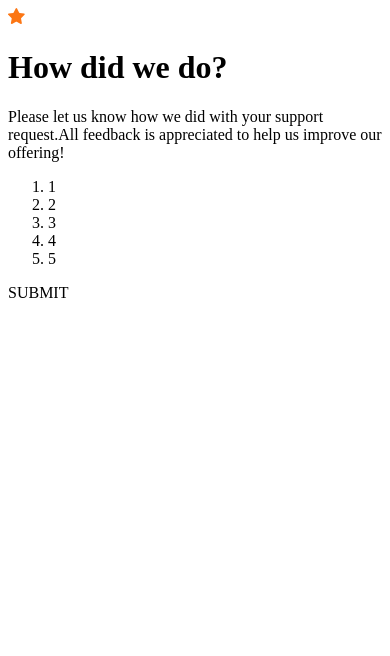
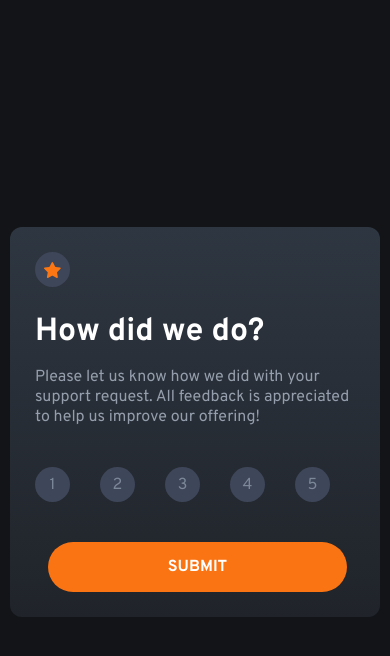
Before and after one commit to KelvinMvungi/interactive-rating-component-main, a plain HTML site: page index.html in a window 390 px wide. Drawn offline with Linux system fonts and the light colour scheme.

Commit message:
Add rating styling to the mobile layout

```diff
--- a/index.html
+++ b/index.html
@@ -6,6 +6,7 @@
     <meta name="viewport" content="width=device-width, initial-scale=1.0">
     <title>Rate Us!</title>
     <link rel="icon" type="image/x-icon" href="images/favicon-32x32.png">
+    <link rel="stylesheet" href="styles.css">
 </head>
 <body>
     <main>
@@ -15,7 +16,7 @@
             </div>
             <div id="text">
                 <h1>How did we do?</h1>
-                <p>Please let us know how we did with your support request.All feedback is appreciated to help us improve our offering!</p>
+                <p>Please let us know how we did with your support request. All feedback is appreciated to help us improve our offering!</p>
             </div>
             <div id="rates">
                 <ol>
--- /dev/null
+++ b/styles.css
@@ -0,0 +1,124 @@
+@import url('https://fonts.googleapis.com/css2?family=Overpass:wght@200;300;400;500;700&display=swap');
+
+
+:root {
+--White: hsl(0, 0%, 100%);
+--Light-Grey: hsl(217, 12%, 63%);
+--Medium-Grey: hsl(216, 12%, 54%);
+--Dark-Blue: hsl(213, 19%, 18%);
+--Very-Dark-Blue: hsl(216, 12%, 8%);
+--Orange: hsl(25, 97%, 53%)
+
+}
+
+* {
+    margin: 0;
+    padding: 0;
+    box-sizing: border-box;
+}
+
+html, body {
+    width: 100%;
+    height: 100%;
+}
+
+body {
+    display: flex;
+    justify-content: center;
+    align-items: center;
+    background-color: var(--Very-Dark-Blue);
+}
+
+#star {
+    display: flex;
+    align-items: center;
+    justify-content: center;
+    width: 35px;
+    height: 35px;
+    background-color: rgb(62, 70, 89);
+    border-radius: 50%;
+    margin: 25px;
+}
+
+#star img {
+    color: var(--Orange);
+}
+
+#text {
+    margin-left: 25px;
+    margin-right: 25px;
+}
+
+#text  h1{
+    font-family: 'Overpass', sans-serif;
+    color: var(--White);
+    margin-bottom: 15px;
+}
+
+#text p {
+    font-family: 'Overpass', sans-serif;
+    color: var(--Light-Grey);
+    margin-bottom: 15px;
+    font-size: 16px;
+}
+
+#rates {
+    font-family: 'Overpass', sans-serif;
+    color: var(--Medium-Grey);
+    margin-bottom: 15px;
+    margin-left: 25px;
+    margin-right: 25px;
+}
+
+#rates ol {
+    display: flex;
+    flex-direction: row;
+    list-style: none;
+    margin-bottom: 25px;
+    margin-top: 25px;
+}
+
+#rates ol li {
+    display: flex;
+    justify-content: center;
+    align-items: center;
+    width: 35px;
+    height: 35px;
+    border-radius: 50%;
+    background-color: rgb(62, 70, 89);
+    margin-right: 30px;
+
+}
+
+#button {
+    font-family: 'Overpass', sans-serif;
+    color: var(--White);
+    margin-bottom: 25px;
+    justify-content: center;
+    align-self: center;
+    background-color: var(--Orange);
+    border-radius: 30px;
+}
+
+#button p {
+    padding: 15px 120px;
+    font-weight: 700;
+}
+
+
+
+
+/* MOBILE FIRST APPROACH */
+
+@media (max-width: 600px) {
+    #container {
+        width: 370px;
+        display: flex;
+        flex-wrap: wrap;
+        flex-direction: column;
+        justify-content: center;
+        align-items: flex-start;
+        background-image: linear-gradient(180deg, rgb(46, 54, 65), rgb(32, 36, 42));
+        border-radius: 12px;
+    }
+}
```
Also changed, not shown: in.html (added, +49 -0 lines), 1 other file.
